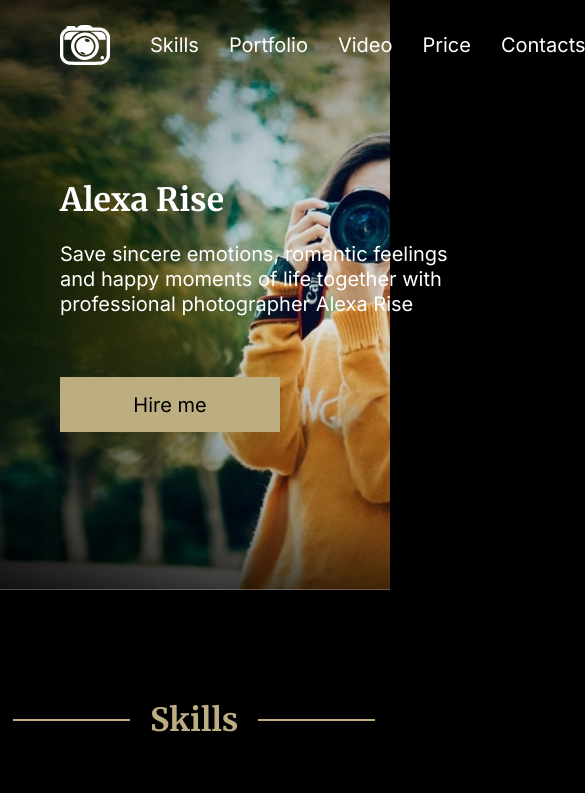
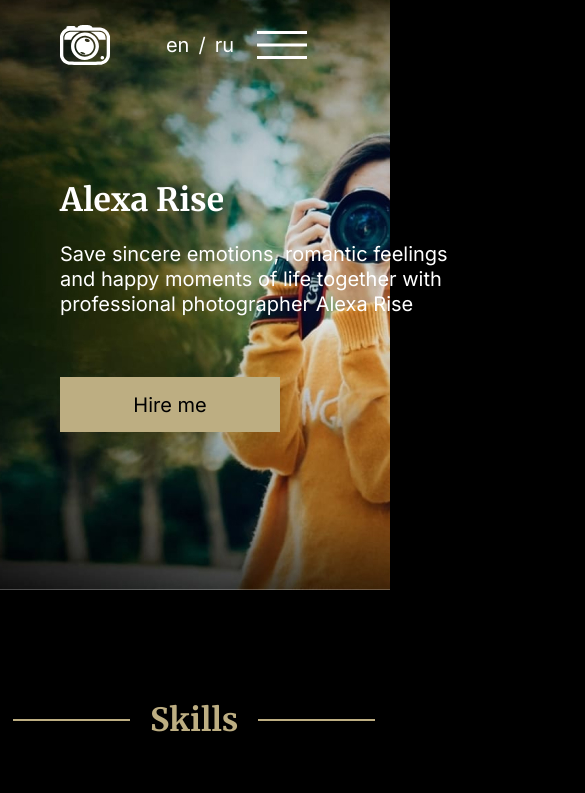
Before and after one commit to nikprosto/RSS, a plain HTML site: page portfolio/index.html in a window 390 px wide. Shown: the top 793 px of the page, 585 px wide, since content can reach past the window. Drawn offline with Linux system fonts and the light colour scheme.

Commit message:
feat: partially add burger menu

```diff
--- a/portfolio/index.html
+++ b/portfolio/index.html
@@ -20,18 +20,20 @@
             </svg>
         </a>
         <div class="header-container">
+            <div class="header-menu">
                 <nav class="nav">
-
                     <ul class="nav-list">
                         <li class="nav-item"><a href="#skills" class="nav-link">Skills</a></li>
                         <li class="nav-item"><a href="#portfolio" class="nav-link">Portfolio</a></li>
                         <li class="nav-item"><a href="#video" class="nav-link">Video</a></li>
                         <li class="nav-item"><a href="#price" class="nav-link">Price</a></li>
                         <li class="nav-item"><a href="#contacts" class="nav-link">Contacts</a></li>
-                    <!-- <li class="nav-item"><a href="eng.html" class="nav-link">en</a></li>
-                    <li class="nav-item"><a href="ru.html" class="nav-link">ru</a></li> -->
                     </ul>
                 </nav>
+                <div class="menu-icon">
+                    <span></span>
+                </div>
+            </div>
             <div class="lang">
                 <a class="lang-toggle" href="#">en</a>
                 <div class="lang-toggle-slash">/</div>
@@ -263,5 +265,6 @@
             </div>
         </div>
     </footer>
+    <script src="index.js"></script>
 </body>
 </html>
--- a/portfolio/index.js
+++ b/portfolio/index.js
@@ -0,0 +1,16 @@
+const iconMenu = document.querySelector ('.menu-icon');
+const nav = document.querySelector ('.nav');
+if (iconMenu) {
+    iconMenu.addEventListener("click", function(e) {
+        document.body.classList.toggle('lock');
+        iconMenu.classList.toggle('active');
+        nav.classList.toggle('active');
+    }
+    )
+}
+
+if (iconMenu.classList.contains('active')) {
+    document.body.classList.remove('lock');
+    iconMenu.classList.remove('active');
+    nav.classList.remove('active');
+}
--- a/portfolio/style.css
+++ b/portfolio/style.css
@@ -15,6 +15,10 @@ body {
     max-width: 1440px;
     margin: 0 auto;
     /* padding: 0 20px; */
+}
+
+body.lock {
+    overflow: hidden;
 }
 
 @media (max-width: 768px) {
@@ -87,6 +91,97 @@ body {
     font-size: 20px;
     line-height: 50px;
     margin: 0 9px;
+}
+
+.menu-icon {
+    display: none;
+}
+
+@media (max-width: 768px) {
+    .menu-icon {
+        z-index: 5;
+        display: block;
+        position: relative;
+        width: 50px;
+        height: 28px;
+        cursor: pointer;
+        margin-right: 64px;
+        margin-left: 20px;
+    }
+    .menu-icon span,
+    .menu-icon::before,
+    .menu-icon::after {
+        left: 0px;
+        position: absolute;
+        width: 100%;
+        height: 3px;
+        transition: all 0.3s ease 0s;
+        background-color: white;
+    }
+    .menu-icon::before,
+    .menu-icon::after {
+        content: "";
+    }
+    .menu-icon::before {
+        top: 0px;
+    }
+    .menu-icon::after {
+        bottom: 0px;
+    }
+    .menu-icon span {
+        top: 50%;
+        transform: scale(1) translate(0px, -50%);
+    }
+    .menu-icon.active span {
+        transform: scale(0) translate(0px, -50%);
+    }
+    .menu-icon.active::before {
+        top: 50%;
+        transform: rotate(-45deg) translate(0px, -50%);
+    }
+    .menu-icon.active::after {
+        bottom: 50%;
+        transform: rotate(45deg) translate(0px, 50%);
+    }
+    .nav {
+        position: fixed;
+        top: 0;
+        right: -100%;
+        width: 81%;
+        height: 100%;
+        background-color: black;
+        padding-top: 20px;
+        transition: right 0.3s ease 0s;
+        overflow: auto;
+    }
+    .nav.active {
+        right: 0;
+    }
+    .nav-list {
+        flex-direction: column;
+        margin-top: 134px;
+        margin-left: 127px;
+        margin-right: auto;
+        margin-bottom: auto;
+        padding: 0px;
+    }
+    .header-menu {
+        margin-top: 31px;
+    }
+    .nav-link {
+        font-size: 35px;
+        line-height: 72.5px;
+        font-weight: 400;
+    }
+    .nav-item {
+        margin-bottom: 16px;
+    }
+    .nav-item:last-child {
+        margin-bottom: 0;
+    }
+    .header-container {
+        flex-direction: row-reverse;
+    }
 }
 
 .header {
```
Lines whose indentation alone changed are shown as unchanged.
